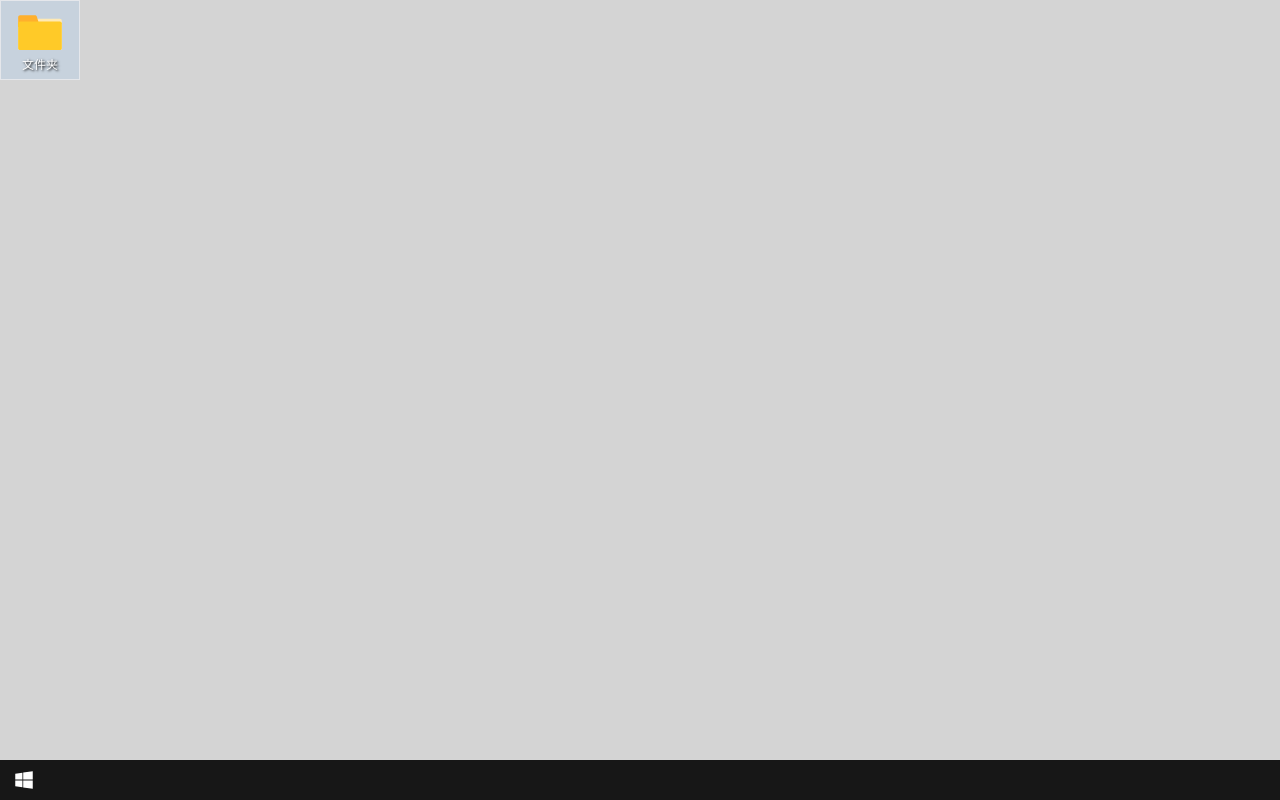
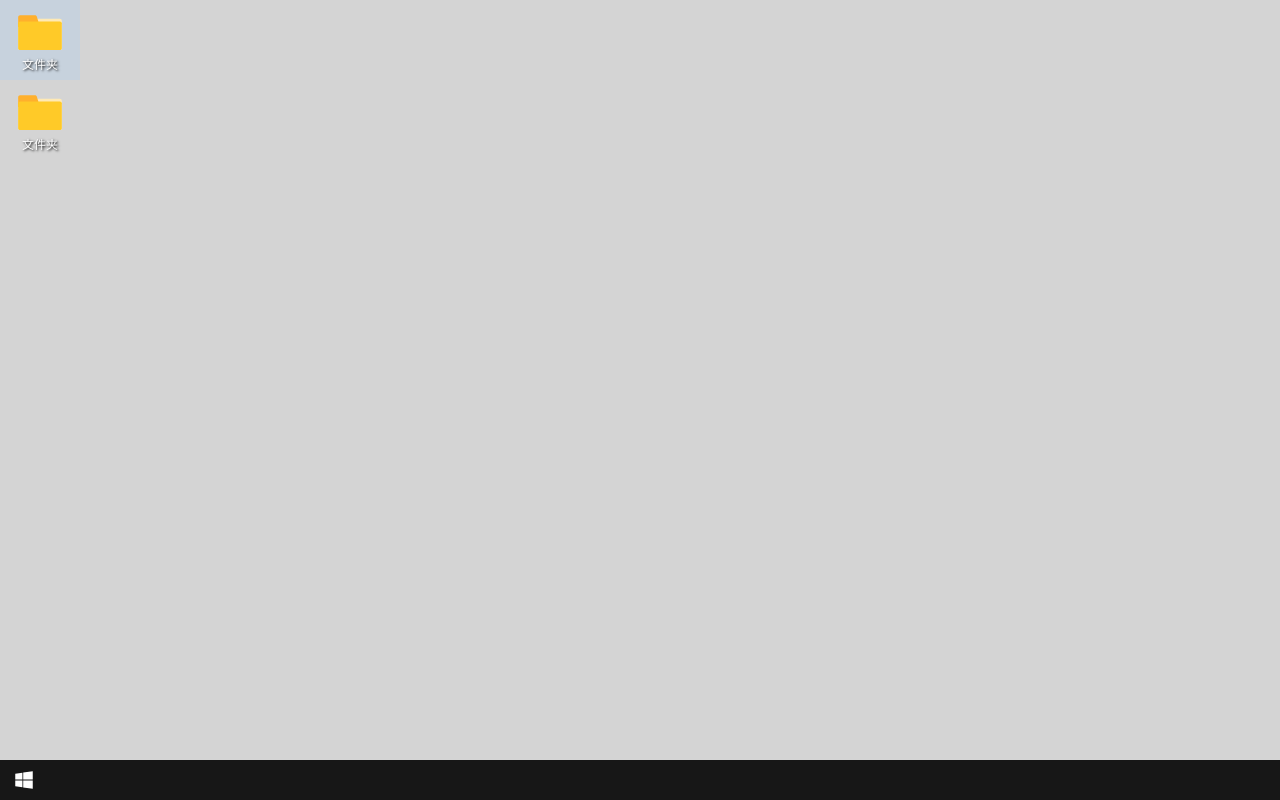
Before and after one commit to tx-819/web-windows-desktop, a React (Create React App) app: page / in a window 1280 px wide. Built offline with nearby package versions, Linux system fonts and the light colour scheme.

Commit message:
feat: clicked desktopIcon

```diff
--- a/package.json
+++ b/package.json
@@ -13,6 +13,7 @@
     "@types/node": "^17.0.45",
     "@types/react": "^18.2.14",
     "@types/react-dom": "^18.2.6",
+    "classnames": "^2.3.2",
     "react": "^18.2.0",
     "react-dom": "^18.2.0",
     "react-redux": "^8.1.1",
--- a/src/components/DesktopIcon/index.tsx
+++ b/src/components/DesktopIcon/index.tsx
@@ -1,11 +1,35 @@
 import { ReactComponent as SVGFolder } from "@/assets/svg/folder.svg";
+import classNames from "classnames";
+import React, { useMemo } from "react";
 
-const DesktopIcon = () => {
+type DesktopIconProps = {
+  clicked: boolean;
+  onClick?: React.MouseEventHandler<HTMLDivElement>;
+  onDoubleClick?: React.MouseEventHandler<HTMLDivElement>;
+};
+
+const DesktopIcon: React.FC<DesktopIconProps> = (props) => {
+  const { clicked, onClick, onDoubleClick } = props;
+
+  const className = useMemo(() => {
+    if (clicked) {
+      return classNames("bg-blue-300/20");
+    }
+    return classNames('border-transparent');
+  }, [clicked]);
+
   return (
-    <div className="w-20 h-20 flex flex-col justify-center items-center hover:bg-blue-300/20 hover:border-solid hover:border">
+    <div
+      className={
+        "flex flex-col items-center justify-center w-20 h-20 hover:bg-blue-300/20 border " +
+        className
+      }
+      onClick={onClick}
+      onDoubleClick={onDoubleClick}
+    >
       <SVGFolder width={50} height={50} />
       <div
-        className="text-xs text-white"
+        className="text-xs text-center text-white"
         style={{ textShadow: "black 0.1em 0.1em 0.2em" }}
       >
         文件夹
--- /dev/null
+++ b/src/components/Modal/index.tsx
@@ -0,0 +1,5 @@
+const Modal = () => {
+  return <div></div>;
+};
+
+export default Modal;
--- a/src/layout/Content/index.tsx
+++ b/src/layout/Content/index.tsx
@@ -9,6 +9,9 @@ type MousePosition = {
 };
 
 const Content = () => {
+  const [currentDeskTopIcon, setCurrentDeskTopIcon] = useState<number | null>(
+    null
+  );
   const [mousePosition, setMousePosition] = useState<MousePosition>({
     mouseX: null,
     mouseY: null,
@@ -24,6 +27,9 @@ const Content = () => {
   return (
     <div
       className="flex-1 bg-neutral-300"
+      onClick={() => {
+        setCurrentDeskTopIcon(null);
+      }}
       onContextMenu={(e) => {
         e.preventDefault();
         setMousePosition({
@@ -32,7 +38,16 @@ const Content = () => {
         });
       }}
     >
-      <DesktopIcon />
+      {[1, 2].map((item) => (
+        <DesktopIcon
+          key={item}
+          clicked={currentDeskTopIcon === item}
+          onClick={(e) => {
+            e.stopPropagation();
+            setCurrentDeskTopIcon(item);
+          }}
+        />
+      ))}
       <Menu
         keepMounted
         open={mousePosition.mouseY !== null}
```
Also changed, not shown: 1 other file (tests, documents, lock files or other folders).
